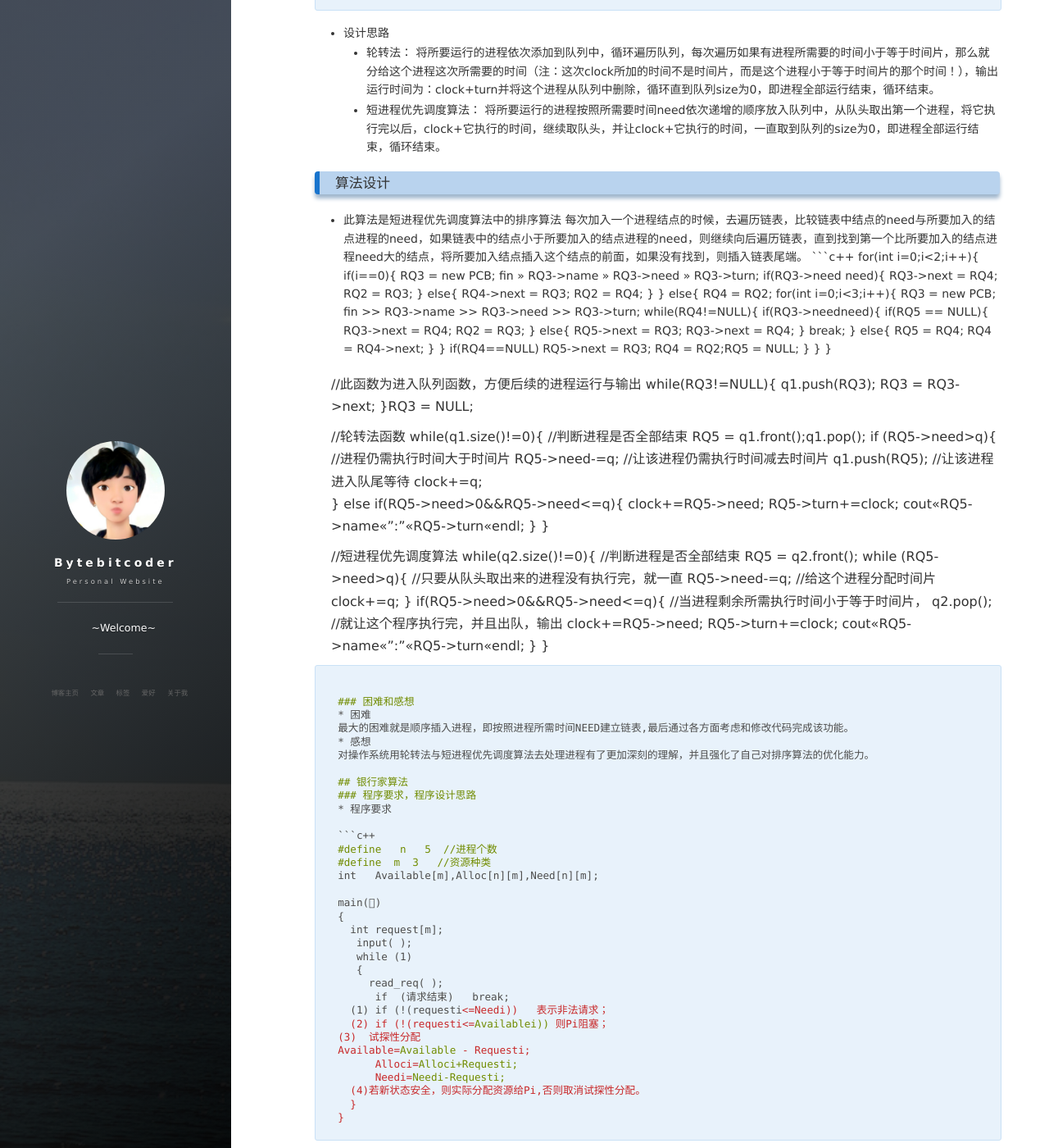
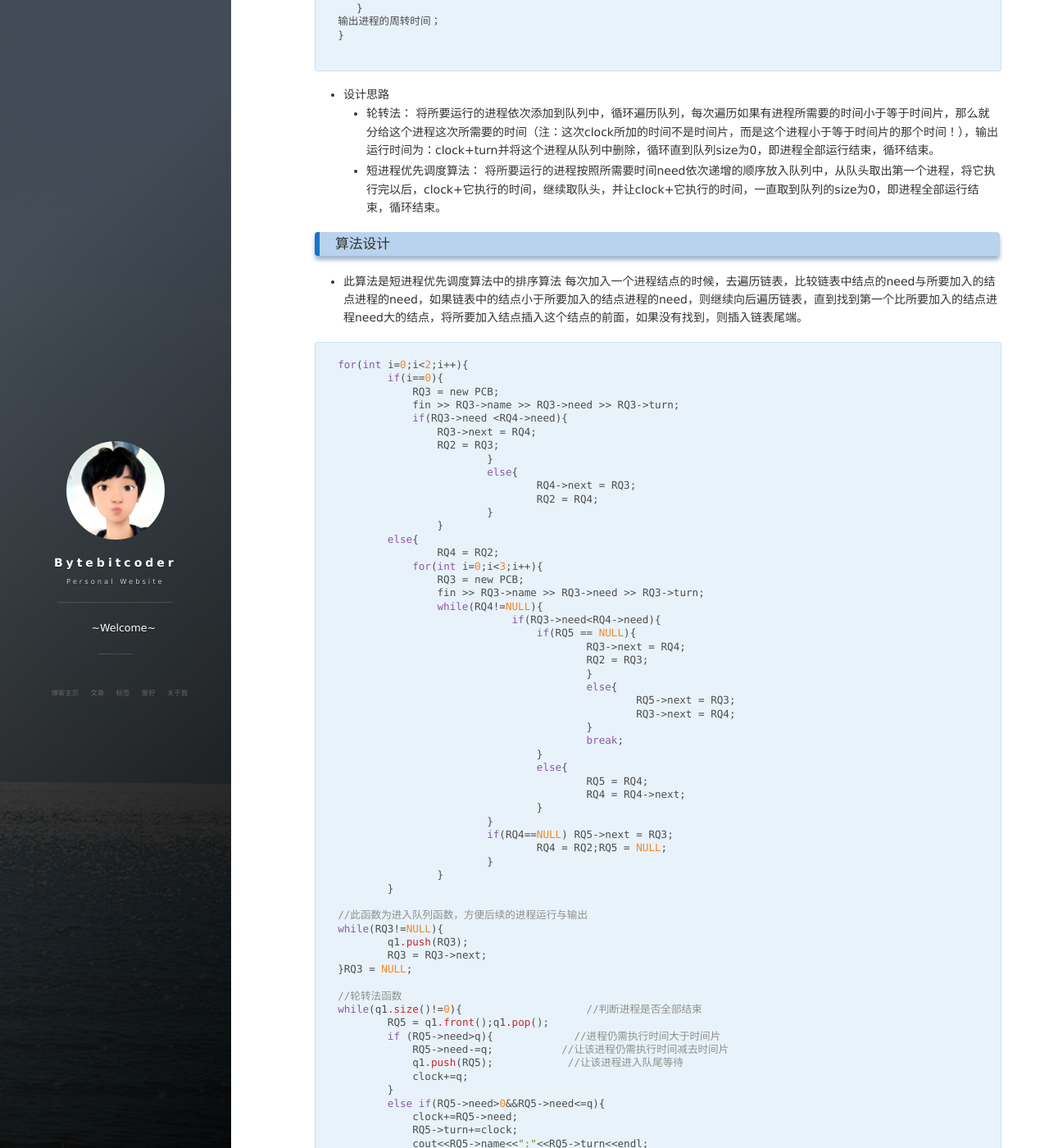
Before and after one commit to Bytebitcoder/Bytebitcoder.github.io, a Jekyll site: the page built from _posts/2018-05-30-Linux操作系统资源调度算法.md, in a window 1280 px wide and 1400 px high, scrolled down 1360 px. Shown: the whole window at 82% size. Built offline with Jekyll 4.4.1, drawn with Linux system fonts in a browser that asks for light colours; nearby versions of some CDN libraries; comment, search, counter and statistics services are not loaded; some of the changed text lies outside the part shown.

Commit message:
fix 飘号结尾未加空格问题

````diff
--- a/_posts/2018-05-30-Linux操作系统资源调度算法.md
+++ b/_posts/2018-05-30-Linux操作系统资源调度算法.md
@@ -61,6 +61,7 @@ main ( )
 
 * 此算法是短进程优先调度算法中的排序算法
 每次加入一个进程结点的时候，去遍历链表，比较链表中结点的need与所要加入的结点进程的need，如果链表中的结点小于所要加入的结点进程的need，则继续向后遍历链表，直到找到第一个比所要加入的结点进程need大的结点，将所要加入结点插入这个结点的前面，如果没有找到，则插入链表尾端。
+
 ```c++
 for(int i=0;i<2;i++){
     	if(i==0){
@@ -162,14 +163,14 @@ main()
    while (1)
    {
      read_req( );
-      if  (请求结束)   break;
-  (1) if (!(requesti<=Needi))   表示非法请求；
-  (2) if (!(requesti<=Availablei)) 则Pi阻塞；
-(3)  试探性分配
-Available=Available - Requesti;
-      Alloci=Alloci+Requesti;
-      Needi=Needi-Requesti;
-  (4)若新状态安全，则实际分配资源给Pi,否则取消试探性分配。
+     if  (请求结束)   break;
+     if (!(requesti<=Needi))   //(1)表示非法请求；
+     if (!(requesti<=Availablei)) //(2)则Pi阻塞；
+     //(3)试探性分配
+	Available=Available - Requesti;
+	Alloci=Alloci+Requesti;
+	Needi=Needi-Requesti;
+     //(4)若新状态安全，则实际分配资源给Pi,否则取消试探性分配。
   }
 }
 ```
````
